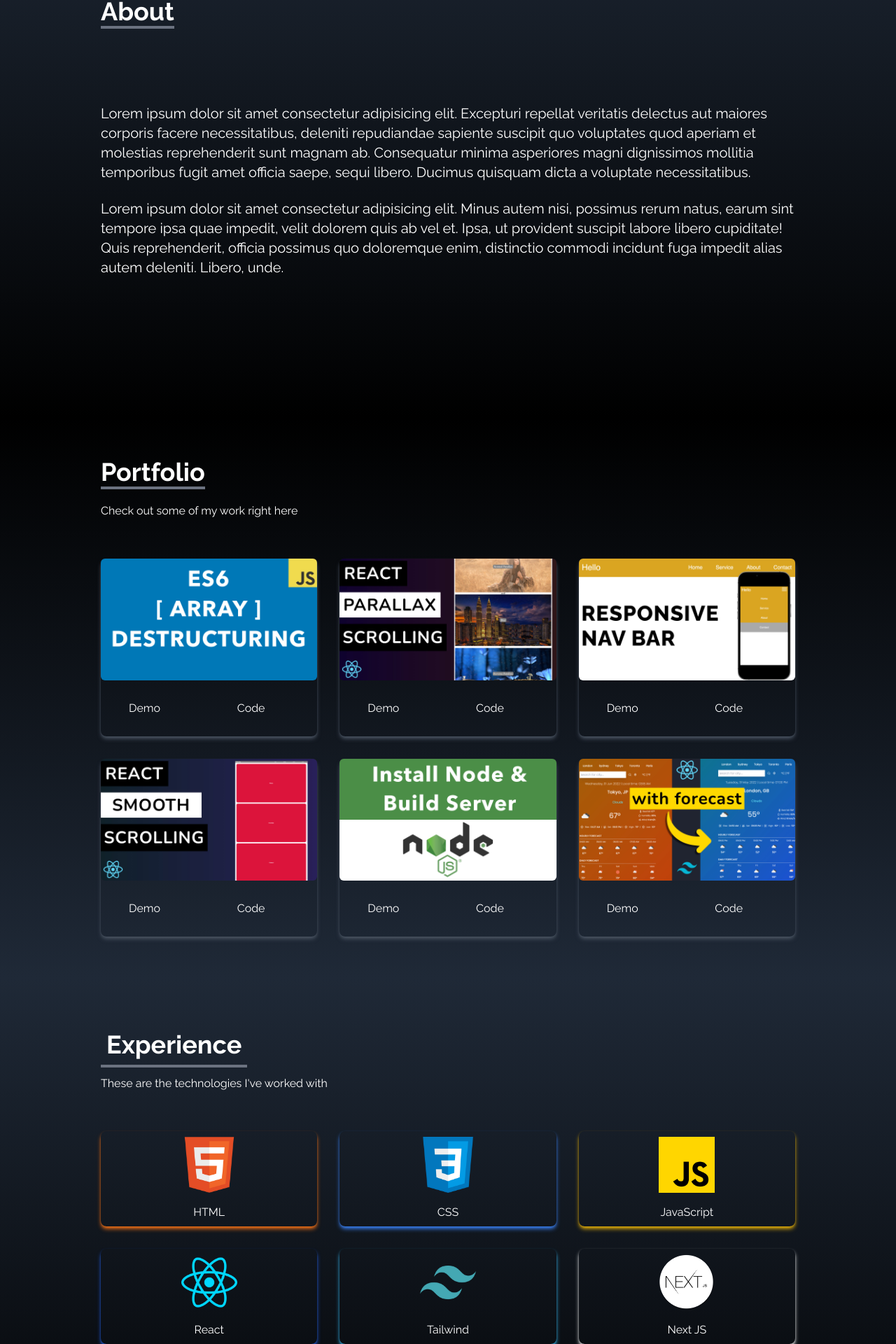
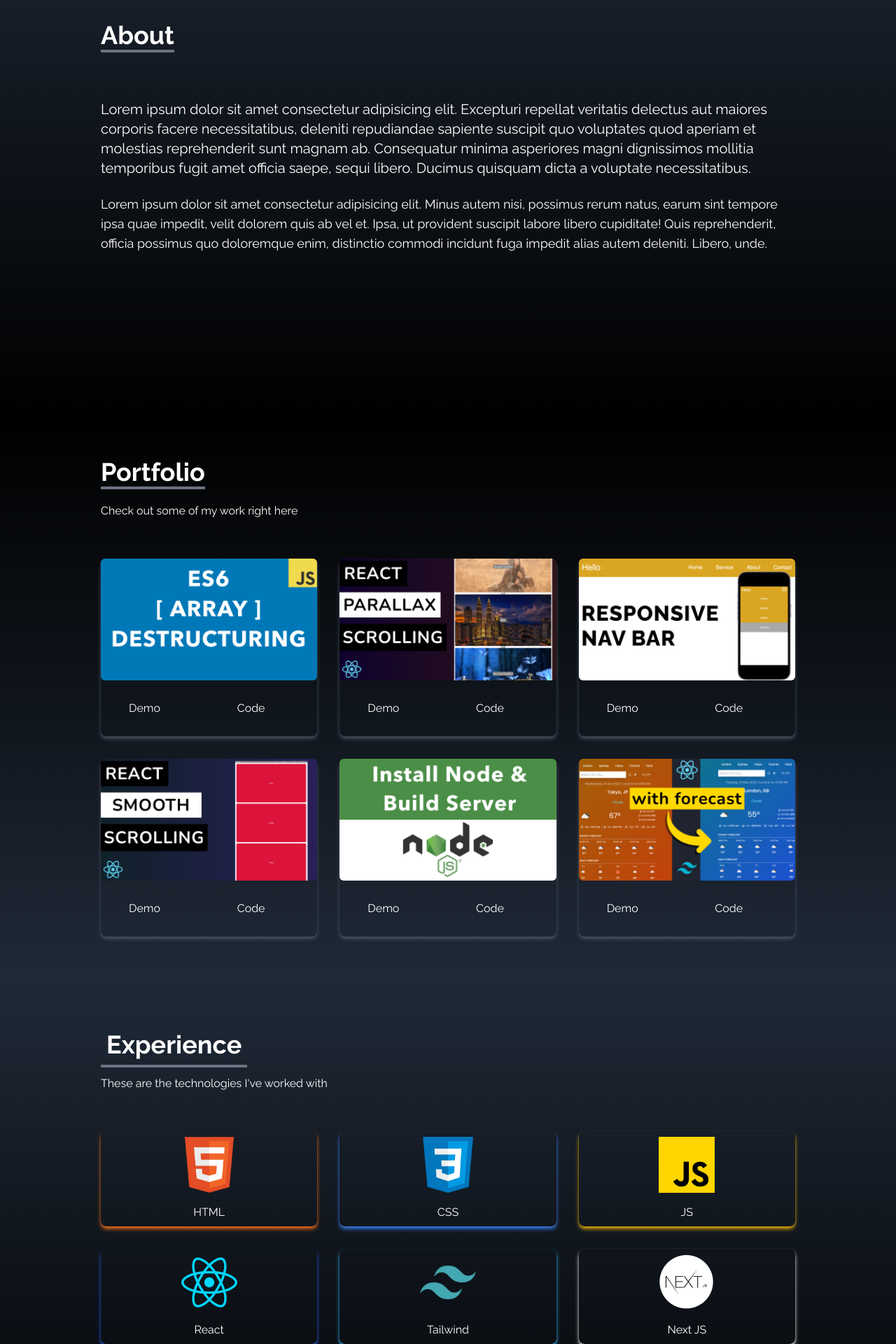
Before and after one commit to Akash00799/one-portfolio, a React (Create React App) app: page / in a window 1280 px wide. Shown: the part 1004-2924 px from the top of the page at 70% size. Built offline with nearby package versions, Linux system fonts and the light colour scheme.

Commit message:
project done

```diff
--- a/src/App.js
+++ b/src/App.js
@@ -1,3 +1,4 @@
+import './Tailwind.css'
 import About from "./components/About";
 import Contact from "./components/Contact";
 import Experience from "./components/Experience";
--- /dev/null
+++ b/src/Tailwind.css
@@ -0,0 +1,43 @@
+/* tailwind.css */
+@media (max-width: 639px) {
+    /* Small phones */
+    .text-small-phone {
+      font-size: 14px;
+    }
+    .sm\:pr-8 {
+        padding-right: 2rem;
+      }
+      .sm\:grid-cols-3 {
+        grid-template-columns: repeat(3, minmax(0, 1fr));
+      }
+  }
+
+  @media (min-width: 640px) and (max-width: 767px) {
+    /* Large phones */
+    .text-large-phone {
+      font-size: 16px;
+    }
+    .md\:flex-row {
+        flex-direction: row;
+      }
+  }
+
+  @media (min-width: 768px) and (max-width: 1023px) {
+    /* Tablets */
+    .text-tablet {
+      font-size: 18px;
+    }
+    .md\:flex-row {
+        flex-direction: row;
+      }
+      .md\:w-full {
+        width: 100%;
+      }
+  }
+
+  @media (min-width: 1024px) {
+    /* Desktops and laptops */
+    .text-desktop {
+      font-size: 20px;
+    }
+  }
--- a/src/components/About.jsx
+++ b/src/components/About.jsx
@@ -8,7 +8,7 @@ function About() {
           <p className="text-4xl font-bold inline border-b-4 border-gray-500">About</p>
         </div>
 
-        <p className="text-xl mt-20">
+        <p className="text-xl mt-20 md:mt-10 text-small-phone text-tablet">
           Lorem ipsum dolor sit amet consectetur adipisicing elit. Excepturi
           repellat veritatis delectus aut maiores corporis facere
           necessitatibus, deleniti repudiandae sapiente suscipit quo voluptates
@@ -20,7 +20,7 @@ function About() {
 
         <br />
 
-        <p className="text-xl">
+        <p className="text-xl md:text-lg text-small-phone text-tablet">
           Lorem ipsum dolor sit amet consectetur adipisicing elit. Minus autem
           nisi, possimus rerum natus, earum sint tempore ipsa quae impedit,
           velit dolorem quis ab vel et. Ipsa, ut provident suscipit labore
--- a/src/components/Experience.jsx
+++ b/src/components/Experience.jsx
@@ -1,4 +1,5 @@
 import React from "react";
+import "../Tailwind.css"
 
 import html from "../assets/html.png";
 import css from "../assets/css.png";
@@ -26,7 +27,7 @@ const Experience = () => {
     {
       id: 3,
       src: javascript,
-      title: "JavaScript",
+      title: "JS",
       style: "shadow-yellow-500",
     },
     {
--- a/src/components/Home.jsx
+++ b/src/components/Home.jsx
@@ -1,4 +1,5 @@
 import React from "react";
+import "../Tailwind.css";
 import HeroImage from "../assets/heroImg.jpg";
 import { MdOutlineKeyboardArrowRight } from "react-icons/md";
 import { Link } from "react-scroll";
--- a/src/components/Portfolio.jsx
+++ b/src/components/Portfolio.jsx
@@ -1,4 +1,5 @@
 import React from "react";
+import "../Tailwind.css"
 import arrayDestruct from "../assets/portfolio/arrayDestruct.jpg";
 import installNode from "../assets/portfolio/installNode.jpg";
 import navbar from "../assets/portfolio/navbar.jpg";
```
